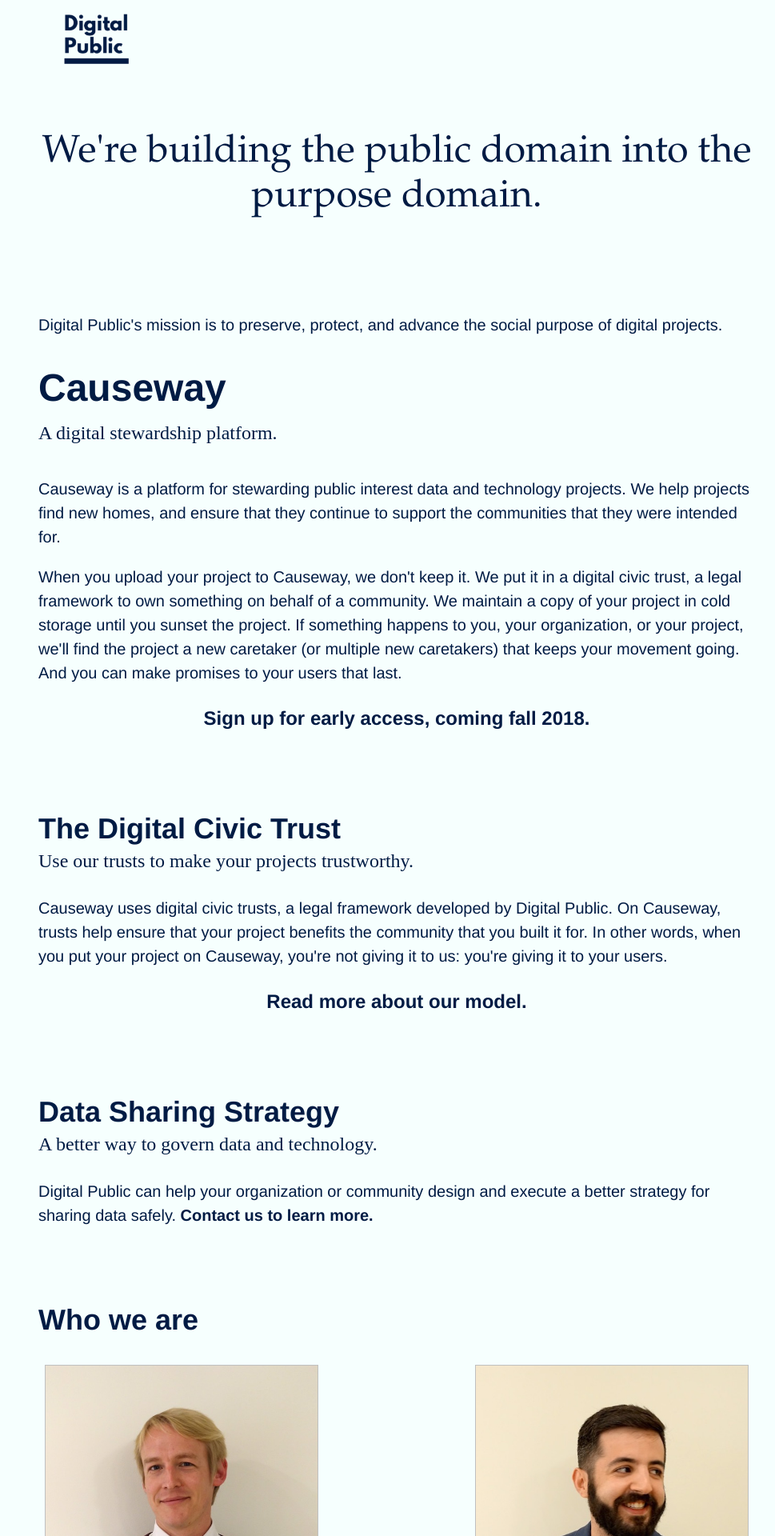
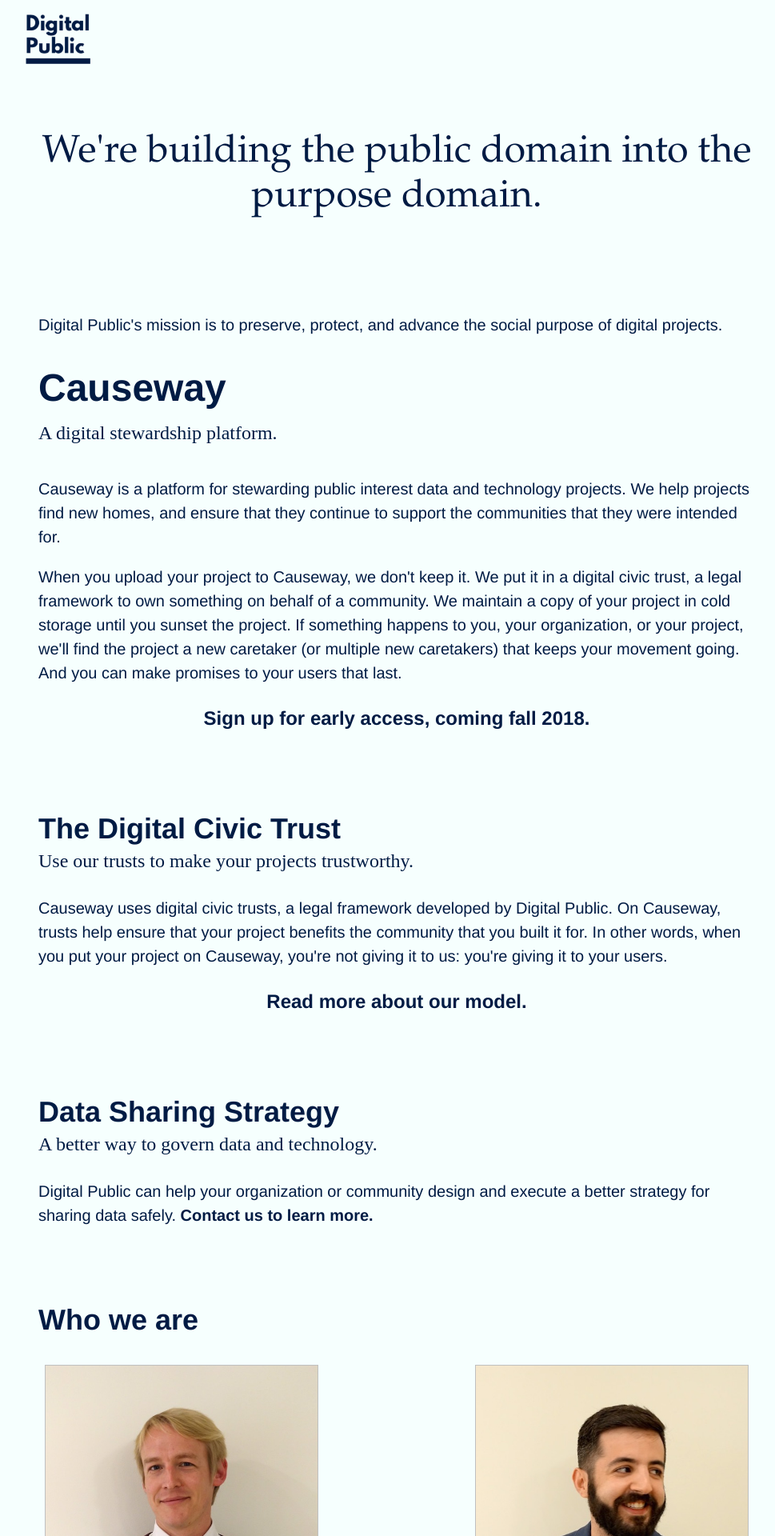
Before and after one commit to digitalpublic/digitalpublic.github.io, a Jekyll site: the page index.html, which Jekyll copies as it is, in a window 1280 px wide. Shown: the top 1920 px of the page at 80% size, without its empty margins (144-1113 px from the left). Built offline with Jekyll 4.4.1, drawn with Linux system fonts in a browser that asks for light colours; nearby versions of some CDN libraries.

Commit message:
clear logo padding

```diff
--- a/index.html
+++ b/index.html
@@ -15,7 +15,7 @@
   <body class="bg-washed-blue">
 
      <header class="bg-washed-blue helvetica navy b">
-              <nav class="dt w-100 container center border-box pa3 ph5-ns">
+              <nav class="dt w-100 container center border-box pa3">
             <a class="dtc v-mid mid-gray link" title="Home">
               <img src="images/logo.png" class="dib h3" alt="Site Name">
             </a>
```
